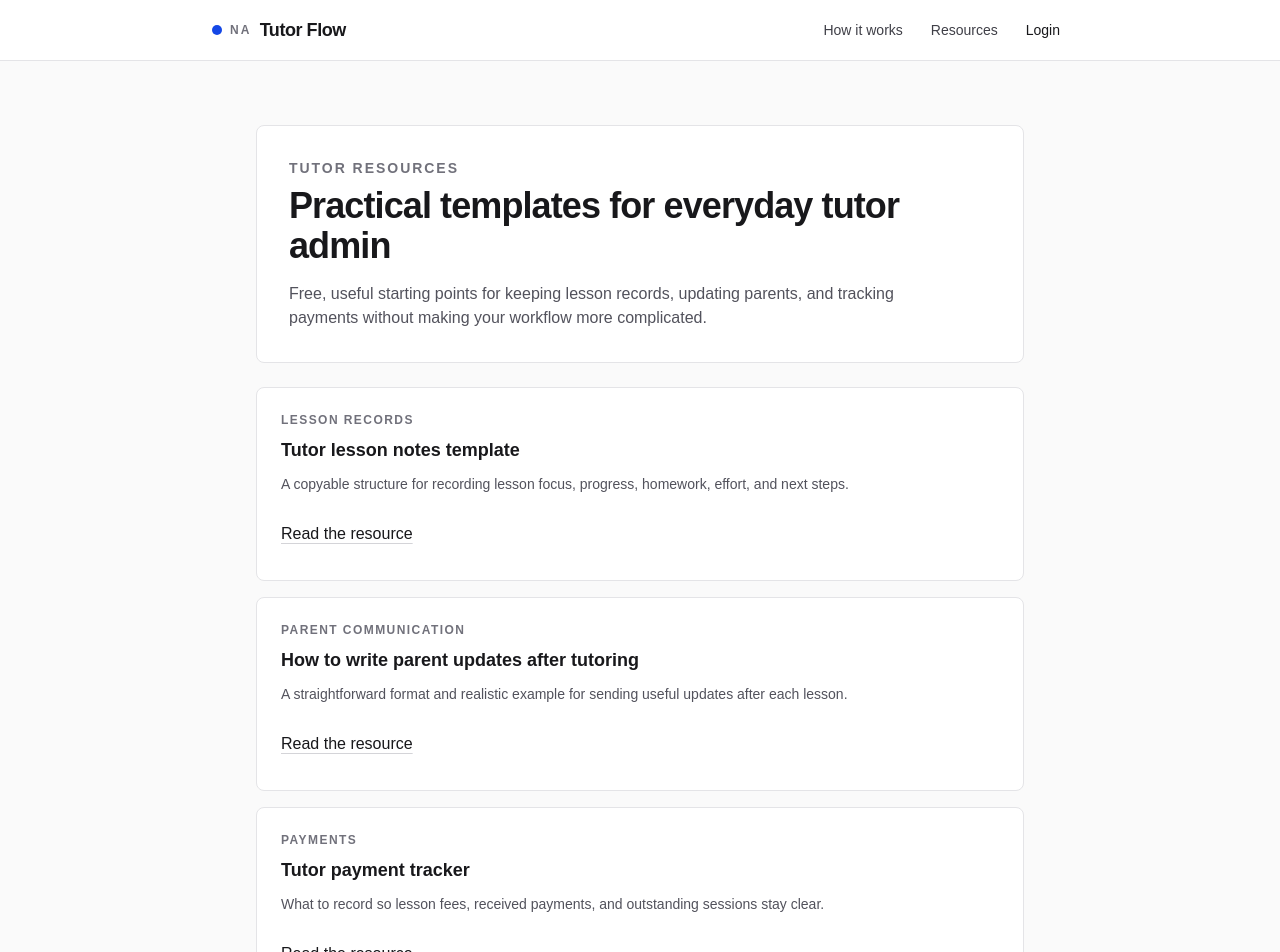
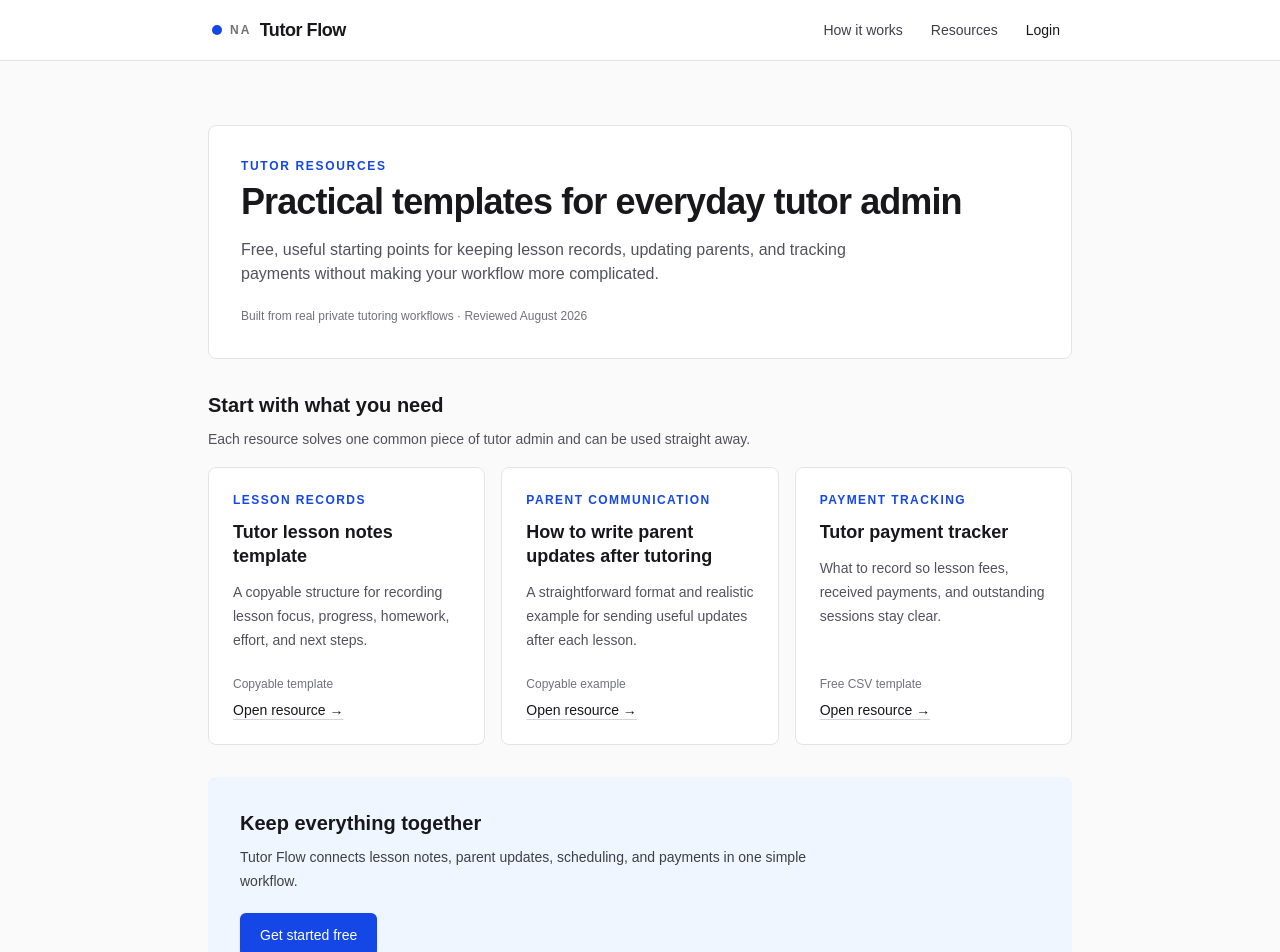
Before and after one commit to p8bvbwqfrs-collab/na-tutor-flow, a Next.js app: page /resources in a window 1280 px wide. Shown: the top 952 px of the page. Built offline with nearby package versions, Linux system fonts and the light colour scheme.

Commit message:
feat(resources): unify resource index experience

```diff
--- a/src/app/(public)/components/resource-actions.tsx
+++ b/src/app/(public)/components/resource-actions.tsx
@@ -98,3 +98,47 @@ export function CopyResourceButton({
     </div>
   );
 }
+
+type ResourceCardLinkProps = {
+  href: string;
+  resource: string;
+  category: string;
+  title: string;
+  description: string;
+  format: string;
+};
+
+export function ResourceCardLink({
+  href,
+  resource,
+  category,
+  title,
+  description,
+  format,
+}: ResourceCardLinkProps) {
+  return (
+    <a
+      href={href}
+      className="group flex h-full flex-col rounded-lg border border-zinc-200 bg-white p-5 transition-colors hover:border-zinc-300 hover:bg-zinc-50 focus-visible:outline-none focus-visible:ring-2 focus-visible:ring-blue-600 focus-visible:ring-offset-2 sm:p-6"
+      onClick={() => {
+        try {
+          track("resource_action", { resource: "resource-index", action: `open_${resource}` });
+        } catch {
+          // Analytics must never prevent navigation to a resource.
+        }
+      }}
+    >
+      <p className="text-xs font-semibold uppercase tracking-[0.12em] text-blue-700">
+        {category}
+      </p>
+      <h3 className="mt-3 text-lg font-semibold leading-6 text-zinc-900">{title}</h3>
+      <p className="mt-3 text-sm leading-6 text-zinc-600">{description}</p>
+      <div className="mt-auto pt-6">
+        <p className="text-xs font-medium text-zinc-500">{format}</p>
+        <p className="mt-2 text-sm font-medium text-zinc-900 underline decoration-zinc-300 underline-offset-4 group-hover:decoration-zinc-700">
+          Open resource <span aria-hidden="true">→</span>
+        </p>
+      </div>
+    </a>
+  );
+}
--- a/src/app/(public)/resources/page.tsx
+++ b/src/app/(public)/resources/page.tsx
@@ -1,5 +1,5 @@
-import Link from "next/link";
 import { createPublicMetadata } from "@/lib/seo";
+import { ResourceActionLink, ResourceCardLink } from "../components/resource-actions";
 
 const description =
   "Free, practical resources for private tutors covering lesson notes, parent updates, and payment tracking.";
@@ -16,29 +16,35 @@ const resources = [
     title: "Tutor lesson notes template",
     description:
       "A copyable structure for recording lesson focus, progress, homework, effort, and next steps.",
-    label: "Lesson records",
+    category: "Lesson records",
+    format: "Copyable template",
+    resource: "lesson-notes",
   },
   {
     href: "/how-to-write-parent-updates-after-tutoring",
     title: "How to write parent updates after tutoring",
     description:
       "A straightforward format and realistic example for sending useful updates after each lesson.",
-    label: "Parent communication",
+    category: "Parent communication",
+    format: "Copyable example",
+    resource: "parent-updates",
   },
   {
     href: "/tutor-payment-tracker",
     title: "Tutor payment tracker",
     description:
       "What to record so lesson fees, received payments, and outstanding sessions stay clear.",
-    label: "Payments",
+    category: "Payment tracking",
+    format: "Free CSV template",
+    resource: "payment-tracker",
   },
 ] as const;
 
 export default function ResourcesPage() {
   return (
-    <section className="mx-auto max-w-3xl space-y-6 py-6 sm:py-10">
+    <section className="mx-auto max-w-4xl space-y-8 py-6 sm:py-10">
       <header className="rounded-lg border border-zinc-200 bg-white p-6 sm:p-8">
-        <p className="text-sm font-semibold uppercase tracking-[0.14em] text-zinc-500">
+        <p className="text-xs font-semibold uppercase tracking-[0.14em] text-blue-700">
           Tutor resources
         </p>
         <h1 className="mt-2 text-3xl font-semibold tracking-tight text-zinc-900 sm:text-4xl">
@@ -48,38 +54,43 @@ export default function ResourcesPage() {
           Free, useful starting points for keeping lesson records, updating parents, and tracking
           payments without making your workflow more complicated.
         </p>
+        <p className="mt-5 text-xs leading-5 text-zinc-500">
+          Built from real private tutoring workflows ·{" "}
+          <time dateTime="2026-08-10">Reviewed August 2026</time>
+        </p>
       </header>
 
-      <div className="grid gap-4">
+      <section aria-labelledby="choose-a-resource">
+        <div className="max-w-2xl">
+          <h2 id="choose-a-resource" className="text-xl font-semibold text-zinc-900">
+            Start with what you need
+          </h2>
+          <p className="mt-2 text-sm leading-6 text-zinc-600">
+            Each resource solves one common piece of tutor admin and can be used straight away.
+          </p>
+        </div>
+        <div className="mt-4 grid gap-4 md:grid-cols-3">
           {resources.map((resource) => (
-          <article key={resource.href} className="rounded-lg border border-zinc-200 bg-white p-5 sm:p-6">
-            <p className="text-xs font-semibold uppercase tracking-[0.12em] text-zinc-500">
-              {resource.label}
-            </p>
-            <h2 className="mt-2 text-lg font-semibold text-zinc-900">{resource.title}</h2>
-            <p className="mt-2 text-sm leading-6 text-zinc-600">{resource.description}</p>
-            <Link
-              href={resource.href}
-              className="mt-4 inline-flex min-h-11 items-center rounded-md font-medium text-zinc-900 underline decoration-zinc-300 underline-offset-4 transition-colors hover:decoration-zinc-700 focus-visible:outline-none focus-visible:ring-2 focus-visible:ring-blue-600 focus-visible:ring-offset-2"
-            >
-              Read the resource
-            </Link>
-          </article>
+            <ResourceCardLink key={resource.href} {...resource} />
           ))}
         </div>
+      </section>
 
-      <section className="rounded-lg border border-zinc-200 bg-white p-6 text-center sm:p-8">
+      <section className="rounded-lg bg-blue-50 p-6 sm:p-8">
         <h2 className="text-xl font-semibold text-zinc-900">Keep everything together</h2>
-        <p className="mx-auto mt-2 max-w-xl text-sm leading-6 text-zinc-600">
+        <p className="mt-2 max-w-xl text-sm leading-6 text-zinc-700">
           Tutor Flow connects lesson notes, parent updates, scheduling, and payments in one simple
           workflow.
         </p>
-        <Link
+        <div className="mt-5">
+          <ResourceActionLink
             href="/signup"
-          className="mt-5 inline-flex min-h-11 items-center justify-center rounded-md bg-blue-700 px-5 py-2.5 text-sm font-medium text-white shadow-sm transition-colors hover:bg-blue-600 focus-visible:outline-none focus-visible:ring-2 focus-visible:ring-blue-600 focus-visible:ring-offset-2"
+            resource="resource-index"
+            action="body_signup"
           >
             Get started free
-        </Link>
+          </ResourceActionLink>
+        </div>
       </section>
     </section>
   );
```
Also changed, not shown: 1 other file (tests, documents, lock files or other folders). Lines whose indentation alone changed are shown as unchanged.
